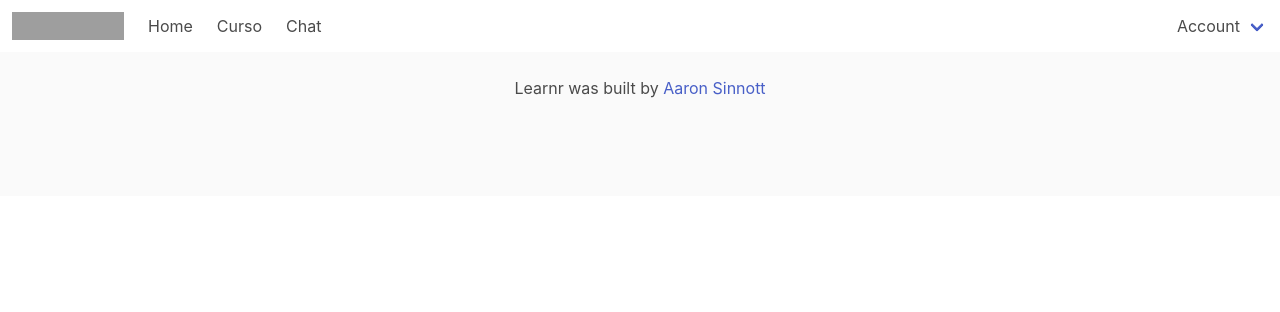
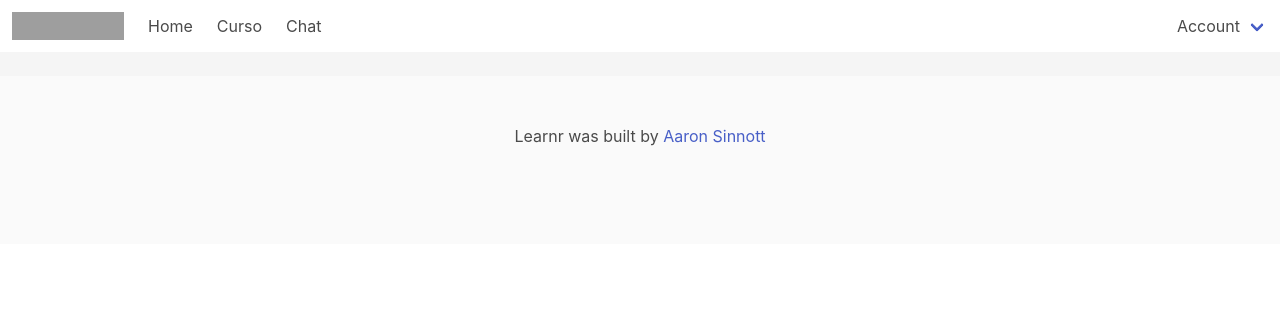
Before and after one commit to decyphr-net/learnr, a Django app: page /course/ in a window 1280 px wide. Shown: the top 312 px of the page. Run offline with Django 3.2, Linux system fonts and the light colour scheme; data that the repository does not hold is empty; grey boxes are pictures that could not be loaded.

Commit message:
Fix spacing at top of container

```diff
--- a/courseware/templates/course-base.html
+++ b/courseware/templates/course-base.html
@@ -59,7 +59,7 @@
       </div>
     </nav>
     <div class="container is-fullhd">
-      <div class="columns">
+      <div class="columns pt-6">
         {% block content %} {% endblock %}
       </div>
     </div>
--- a/courseware/templates/unit.html
+++ b/courseware/templates/unit.html
@@ -1,5 +1,5 @@
 {% extends 'course-base.html' %}{% load static %}{%block content%}
-<div class="panel columns mt-6">
+<div class="panel columns">
   <div class="column is-3 has-background-white">
     <p class="panel-heading has-background-info has-text-white">
       Units
```
